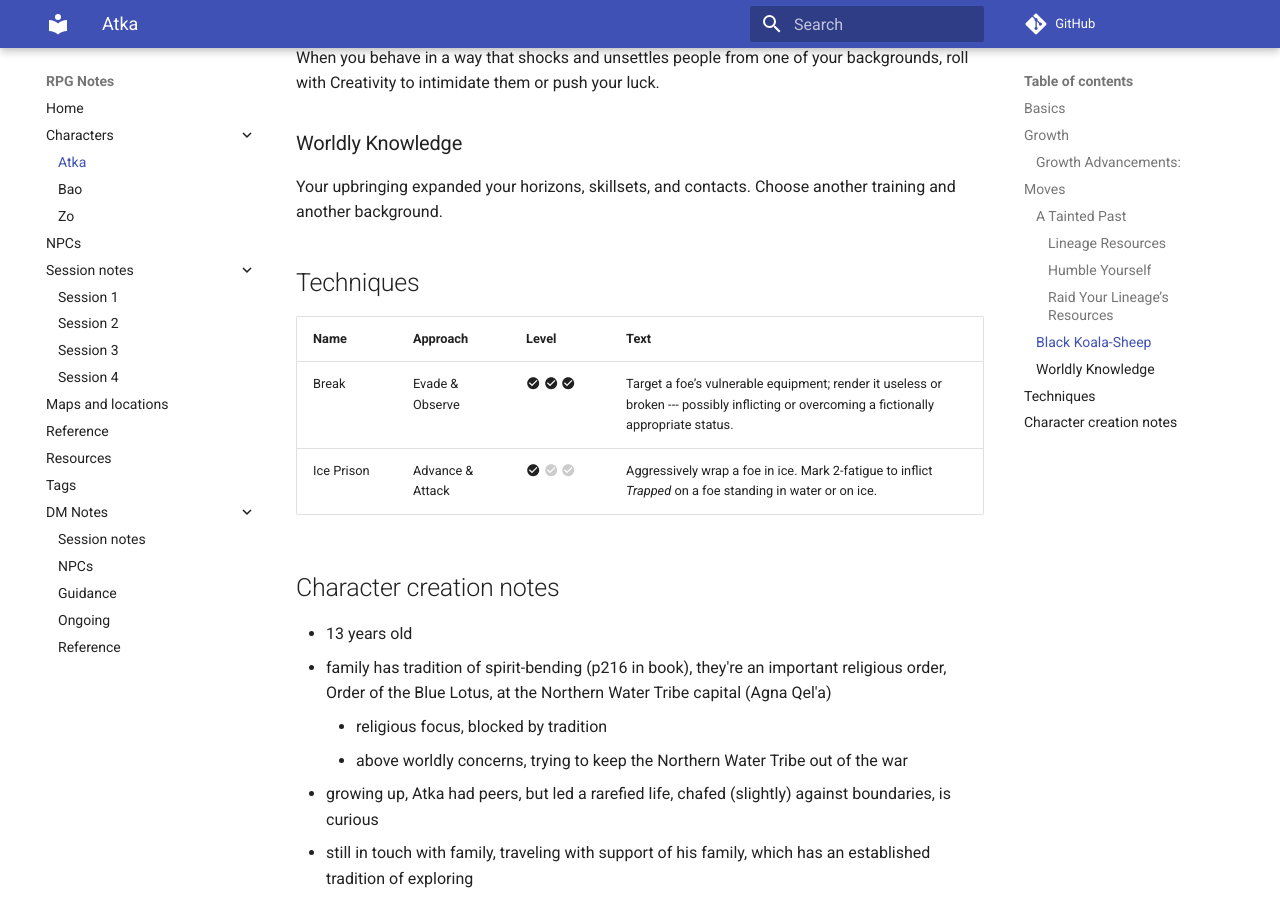
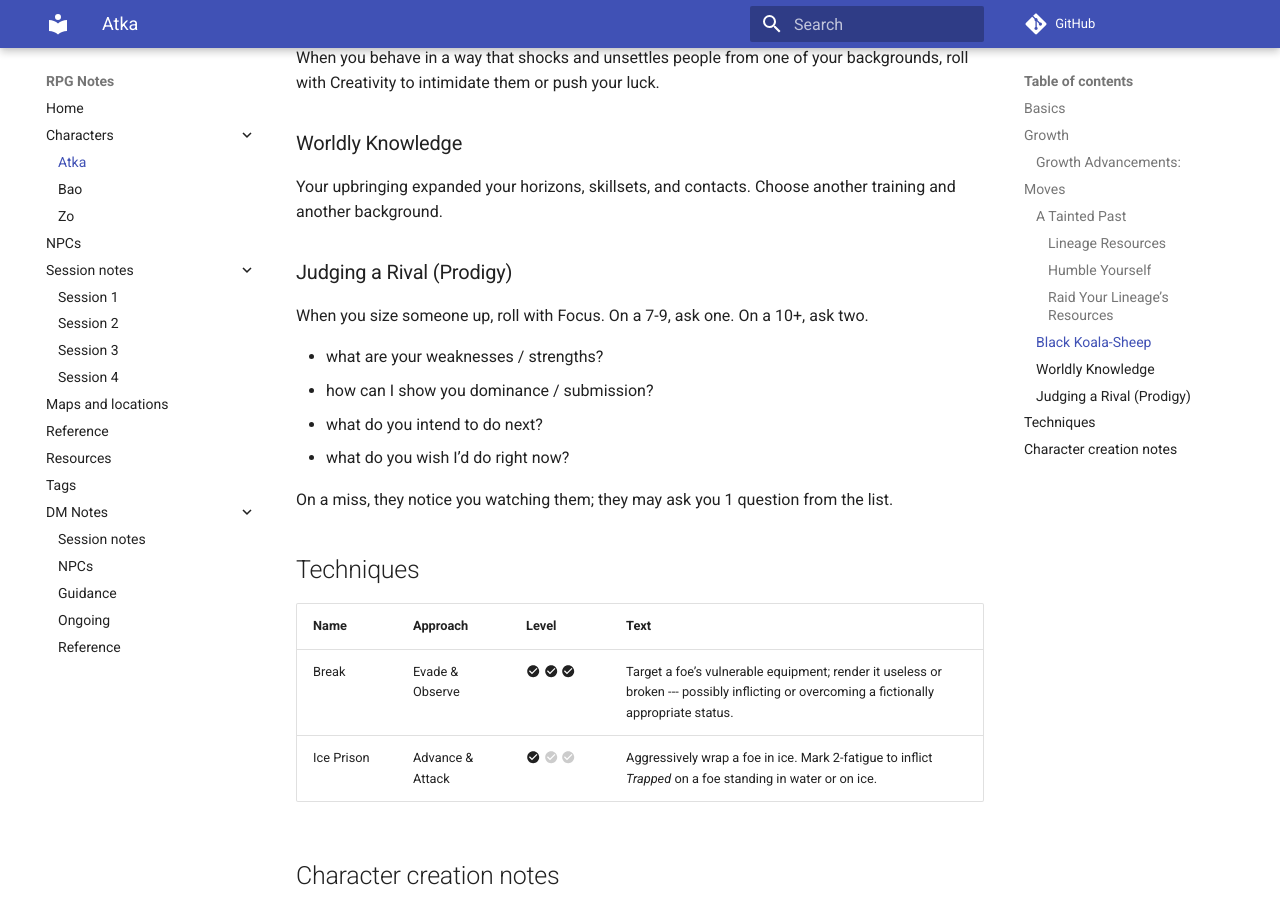
Before and after one commit to billbrod/rpg_notes, an MkDocs documentation site: the page built from docs/characters/atka.md, in a window 1280 px wide and 900 px high, scrolled down 2547 px. Built offline with MkDocs 1.6.1 and Material for MkDocs 9.7.7, drawn with Linux system fonts in a browser that asks for light colours; a script that is not in the unit is left out; comment, search, counter and statistics services are not loaded; some of the changed text lies outside the part shown.

Commit message:
updates character notes for leveling up

```diff
--- a/docs/characters/atka.md
+++ b/docs/characters/atka.md
@@ -85,6 +85,17 @@ When you behave in a way that shocks and unsettles people from one of your backg
 
 Your upbringing expanded your horizons, skillsets, and contacts. Choose another training and another background.
 
+### Judging a Rival (Prodigy)
+
+When you size someone up, roll with Focus. On a 7-9, ask one. On a 10+, ask two.
+
+- what are your weaknesses / strengths?
+- how can I show you dominance / submission?
+- what do you intend to do next?
+- what do you wish I’d do right now?
+
+On a miss, they notice you watching them; they may ask you 1 question from the list.
+
 ## Techniques
 
 <!--- to change these to "filled in", remove the `{ .unchecked }` bit at the end -->
```
Also changed, not shown: other parts of docs/characters/atka.md (+3 -3 lines), docs/characters/bao.md (+9 -3 lines), docs/characters/zo.md (+13 -2 lines).
